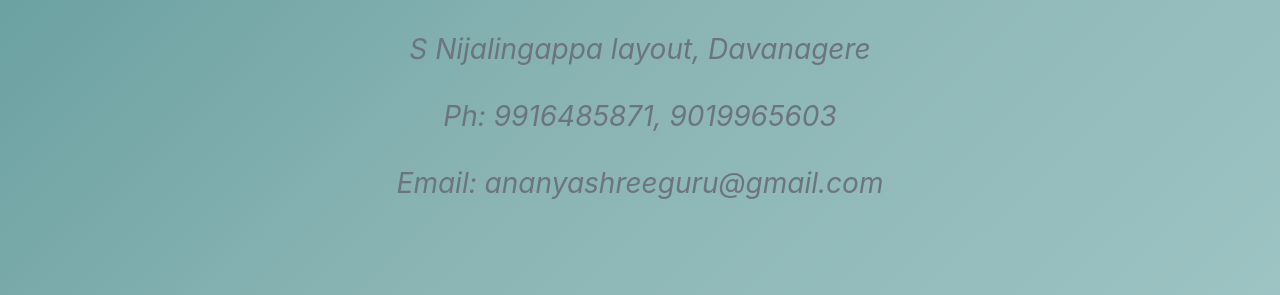
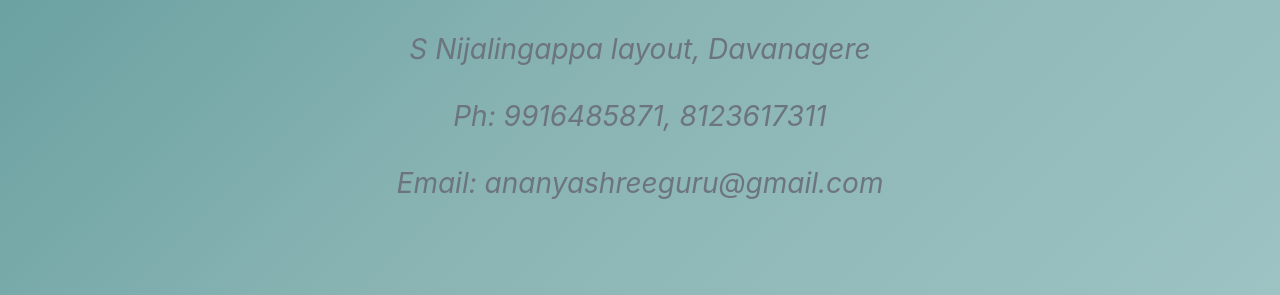
Before and after one commit to shreegurutrust22/ananyaschool, a Jekyll site: the page built from index.md, in a window 1280 px wide and 900 px high, scrolled down 5711 px. Shown: the part 161-456 px from the top of the window. Built offline with Jekyll 4.4.1, drawn with Linux system fonts in a browser that asks for light colours; some web fonts are replaced.

Commit message:
Update sitetext.yml

```diff
--- a/_data/sitetext.yml
+++ b/_data/sitetext.yml
@@ -124,7 +124,7 @@
 
   contact:
     title: "<br/>Contact Us"
-    text: "No.151, Sri Guru, Ananya School for Autism,<br/><br/>S Nijalingappa layout, Davanagere<br/><br/>Ph: 9916485871, 9019965603<br/><br/>Email: ananyashreeguru@gmail.com"
+    text: "No.151, Sri Guru, Ananya School for Autism,<br/><br/>S Nijalingappa layout, Davanagere<br/><br/>Ph: 9916485871, 8123617311<br/><br/>Email: ananyashreeguru@gmail.com"
     section: contact
     name: "Name*"
     name-validation: "Please enter your name."
```
